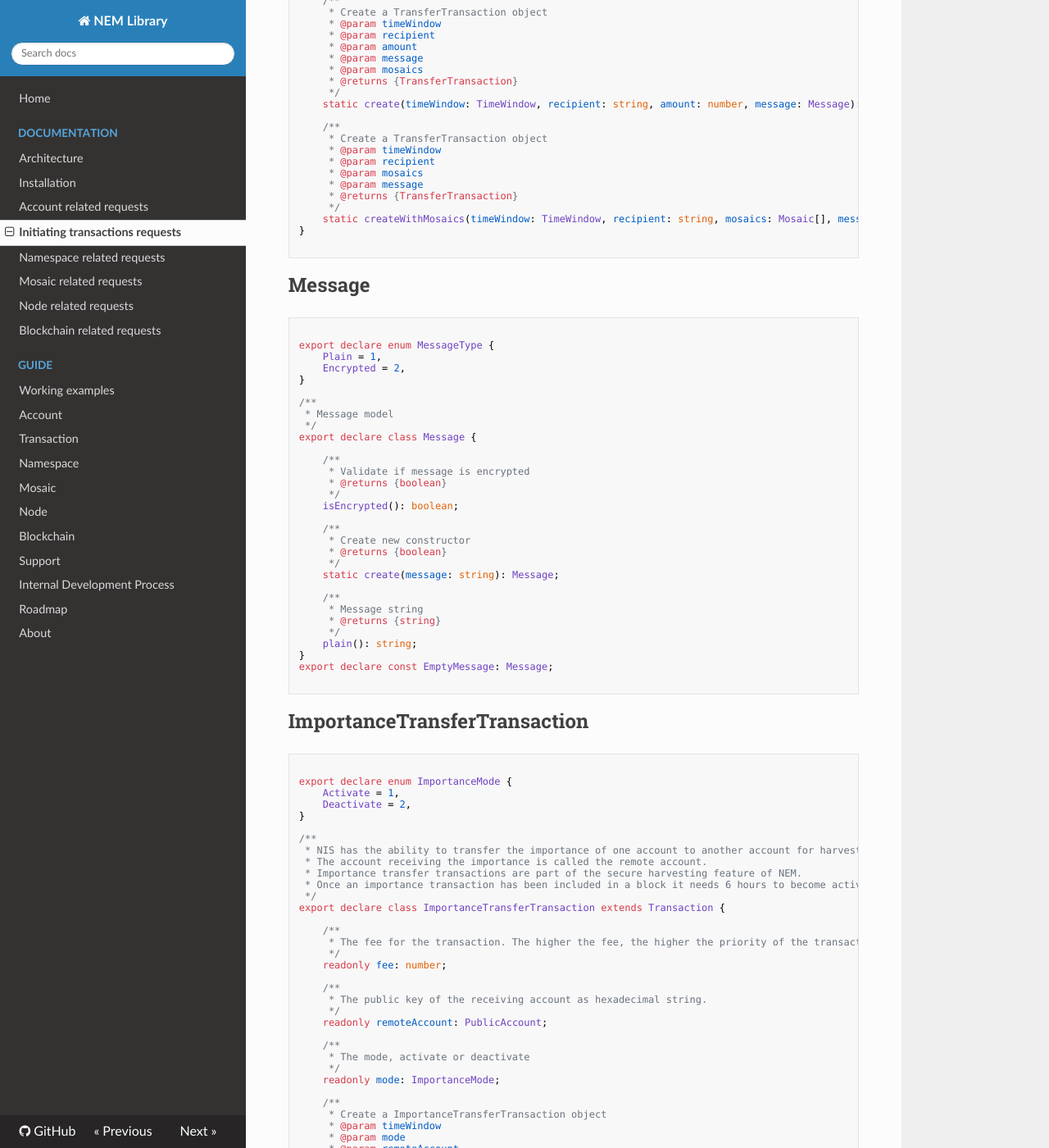
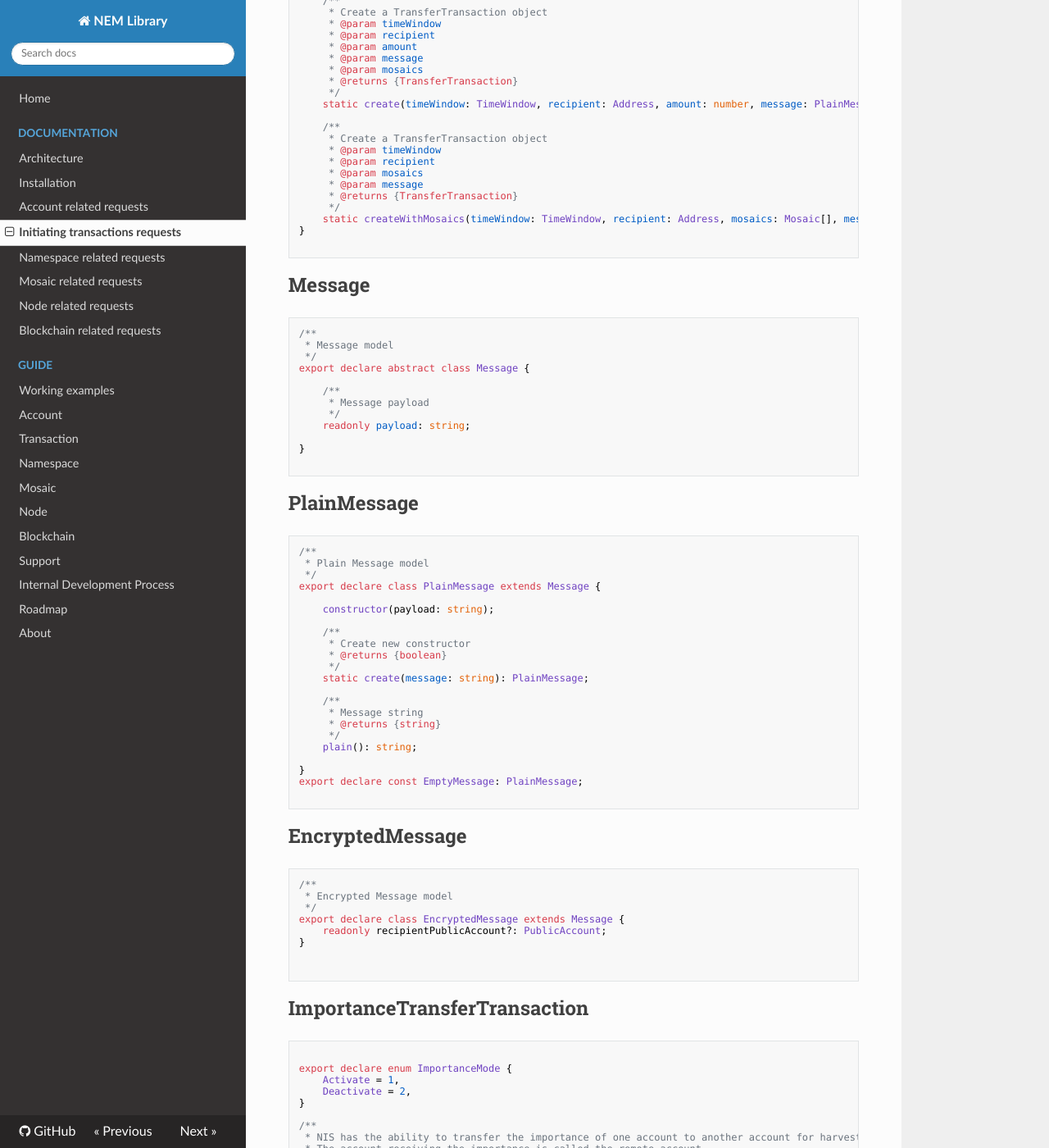
Before and after one commit to takahser/nem-library-docs, an MkDocs documentation site: the page built from docs/documentation/transaction.md, in a window 1280 px wide and 1400 px high, scrolled down 5590 px. Shown: the whole window at 82% size. Built offline with MkDocs 1.6.1, drawn with Linux system fonts in a browser that asks for light colours; nearby versions of some CDN libraries; old or Windows-style settings are respelled for this version of MkDocs; some of the changed text lies outside the part shown.

Commit message:
UPDATED wallet guide and documentation

````diff
--- a/docs/documentation/transaction.md
+++ b/docs/documentation/transaction.md
@@ -337,7 +337,7 @@ export declare class TransferTransaction extends Transaction {
     /**
      * Optionally a transaction can contain a message. In this case the transaction contains a message substructure. If not the field is null.
      */
-    readonly message: Message;
+    readonly message: PlainMessage | EncryptedMessage;
 
     /**
      * The array of Mosaic objects.
@@ -353,7 +353,7 @@ export declare class TransferTransaction extends Transaction {
      * @param mosaics
      * @returns {TransferTransaction}
      */
-    static create(timeWindow: TimeWindow, recipient: string, amount: number, message: Message): TransferTransaction;
+    static create(timeWindow: TimeWindow, recipient: Address, amount: number, message: PlainMessage | EncryptedMessage): TransferTransaction;
 
     /**
      * Create a TransferTransaction object
@@ -363,7 +363,7 @@ export declare class TransferTransaction extends Transaction {
      * @param message
      * @returns {TransferTransaction}
      */
-    static createWithMosaics(timeWindow: TimeWindow, recipient: string, mosaics: Mosaic[], message: Message): TransferTransaction;
+    static createWithMosaics(timeWindow: TimeWindow, recipient: Address, mosaics: Mosaic[], message: PlainMessage | EncryptedMessage): TransferTransaction;
 }
 
 ```
@@ -371,38 +371,60 @@ export declare class TransferTransaction extends Transaction {
 ## Message
 
 ```typescript
-
-export declare enum MessageType {
-    Plain = 1,
-    Encrypted = 2,
-}
-
 /**
  * Message model
  */
-export declare class Message {
+export declare abstract class Message {
 
     /**
-     * Validate if message is encrypted
-     * @returns {boolean}
+     * Message payload
      */
-    isEncrypted(): boolean;
+    readonly payload: string;
+
+}
+
+```
+
+## PlainMessage
+
+```typescript
+/**
+ * Plain Message model
+ */
+export declare class PlainMessage extends Message {
+
+    constructor(payload: string);
 
     /**
      * Create new constructor
      * @returns {boolean}
      */
-    static create(message: string): Message;
+    static create(message: string): PlainMessage;
 
     /**
      * Message string
      * @returns {string}
      */
     plain(): string;
+
 }
-export declare const EmptyMessage: Message;
+export declare const EmptyMessage: PlainMessage;
 
 ```
+
+## EncryptedMessage
+
+```typescript
+/**
+ * Encrypted Message model
+ */
+export declare class EncryptedMessage extends Message {
+    readonly recipientPublicAccount?: PublicAccount;
+}
+
+
+```
+
 
 ## ImportanceTransferTransaction
 
````
Also changed, not shown: docs/documentation/account.md (+16 -0 lines), docs/documentation/wallet.md (+221 -0 lines), docs/guide/wallet.md (+80 -0 lines).
